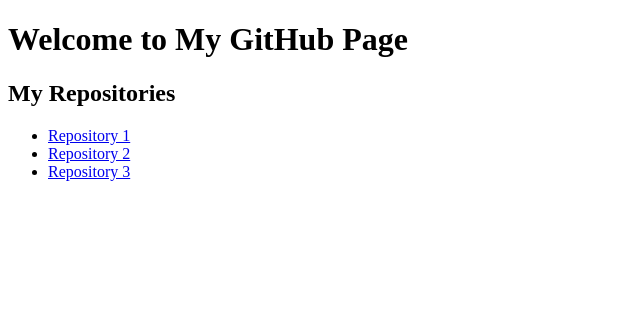
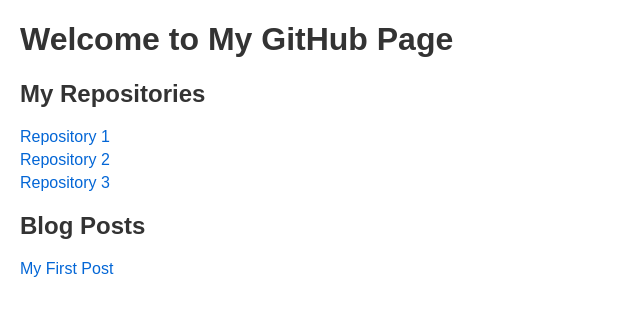
Before and after one commit to mcyhx/mcyhx.github.io, a plain HTML site: page index.html in a window 1280 px wide. Shown: the whole page, without its empty margins (0-640 px from the left). Drawn offline with Linux system fonts and the light colour scheme.

Commit message:
Add first blog post

```diff
--- a/index.html
+++ b/index.html
@@ -3,15 +3,42 @@
 <head>
 <meta charset="UTF-8">
 <meta name="viewport" content="width=device-width, initial-scale=1.0">
-<title>My GitHub Repositories</title>
+<title>My GitHub Page</title>
+<style>
+body {
+font-family: Arial, sans-serif;
+margin: 20px;
+}
+h1, h2 {
+color: #333;
+}
+ul {
+list-style-type: none;
+padding: 0;
+}
+li {
+margin: 5px 0;
+}
+a {
+text-decoration: none;
+color: #0366d6;
+}
+a:hover {
+text-decoration: underline;
+}
+</style>
 </head>
 <body>
 <h1>Welcome to My GitHub Page</h1>
 <h2>My Repositories</h2>
-<ul>
+<ul id="repo-list">
 <li><a href="https://github.com/mcyhx/data_analytic_1">Repository 1</a></li>
 <li><a href="https://github.com/mcyhx/LittleLemon">Repository 2</a></li>
 <li><a href="https://github.com/mcyhx/BookClassification_ML">Repository 3</a></li>
 </ul>
+<h2>Blog Posts</h2>
+<ul id="blog-list">
+<li><a href="posts/my-first-post.html">My First Post</a></li>
+</ul>
 </body>
 </html>
```
Also changed, not shown: _posts/my-first-post.html (added, +12 -0 lines).
